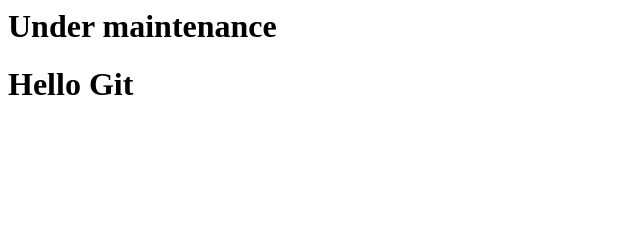
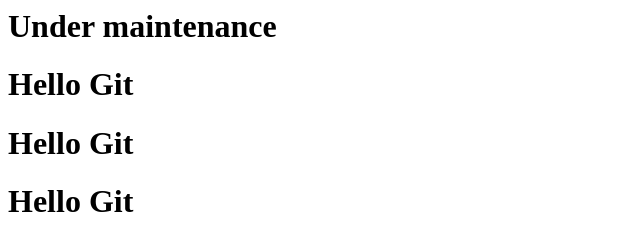
Before and after one commit to shelendralinux/wordpress, a plain HTML site: page index.html in a window 1280 px wide. Shown: the whole page, without its empty margins (0-640 px from the left). Drawn offline with Linux system fonts and the light colour scheme.

Commit message:
test 2nd

```diff
--- a/index.html
+++ b/index.html
@@ -1,3 +1,5 @@
 <h1>Under maintenance</h1>
 
 <h1> Hello Git </h1>
+<h1> Hello Git </h1>
+<h1> Hello Git </h1>
```
